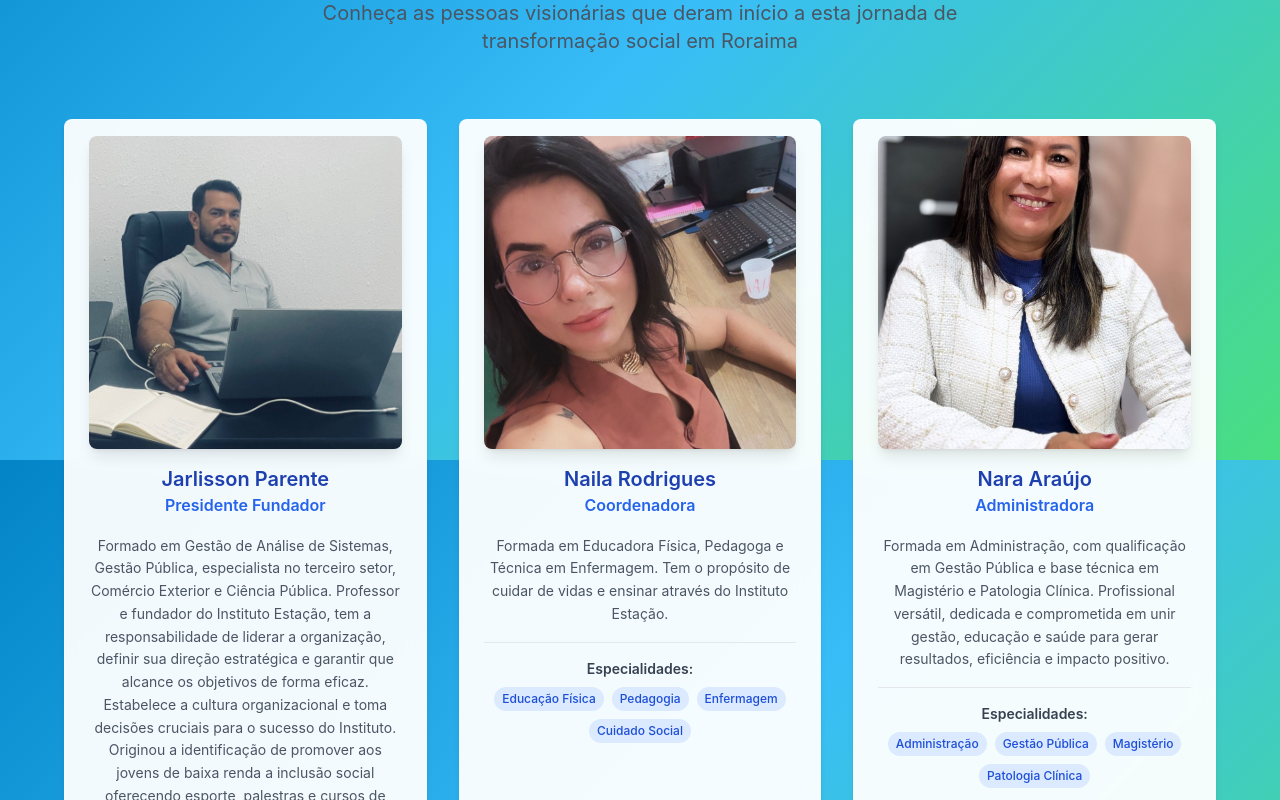
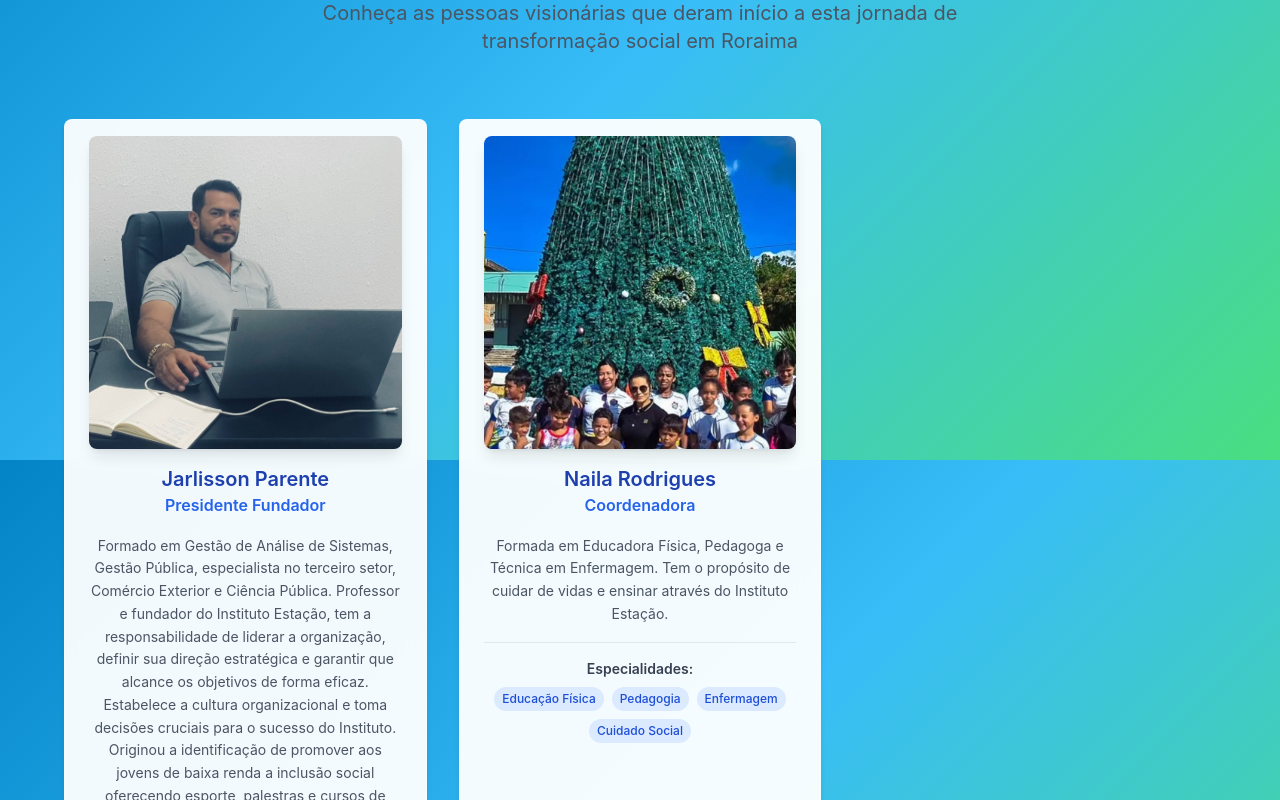
Before and after one commit to Limaeduardo7/institutororaima, a React (Vite) app: page /quem-somos in a window 1280 px wide. Shown: the part 2740-3540 px from the top of the page. Built offline with nearby package versions, Linux system fonts and the light colour scheme; no server answers.

Commit message:
Atualiza liderança e foto da Naila

```diff
--- a/src/pages/QuemSomos.tsx
+++ b/src/pages/QuemSomos.tsx
@@ -120,14 +120,6 @@ const QuemSomos: React.FC = () => {
       specialties: ['Educação Física', 'Pedagogia', 'Enfermagem', 'Cuidado Social'],
       icon: <User className="w-6 h-6" />,
       image: '/WhatsApp Image 2025-11-17 at 18.14.35.jpeg'
-    },
-    {
-      name: 'Nara Araújo',
-      role: t('about.founders.nara.role'),
-      bio: t('about.founders.nara.bio'),
-      specialties: ['Administração', 'Gestão Pública', 'Magistério', 'Patologia Clínica'],
-      icon: <User className="w-6 h-6" />,
-      image: '/WhatsApp Image 2025-11-17 at 18.18.25.jpeg'
     }
   ]
 
```
Also changed, not shown: public/WhatsApp Image 2025-11-17 at 18.14.35.jpeg.
